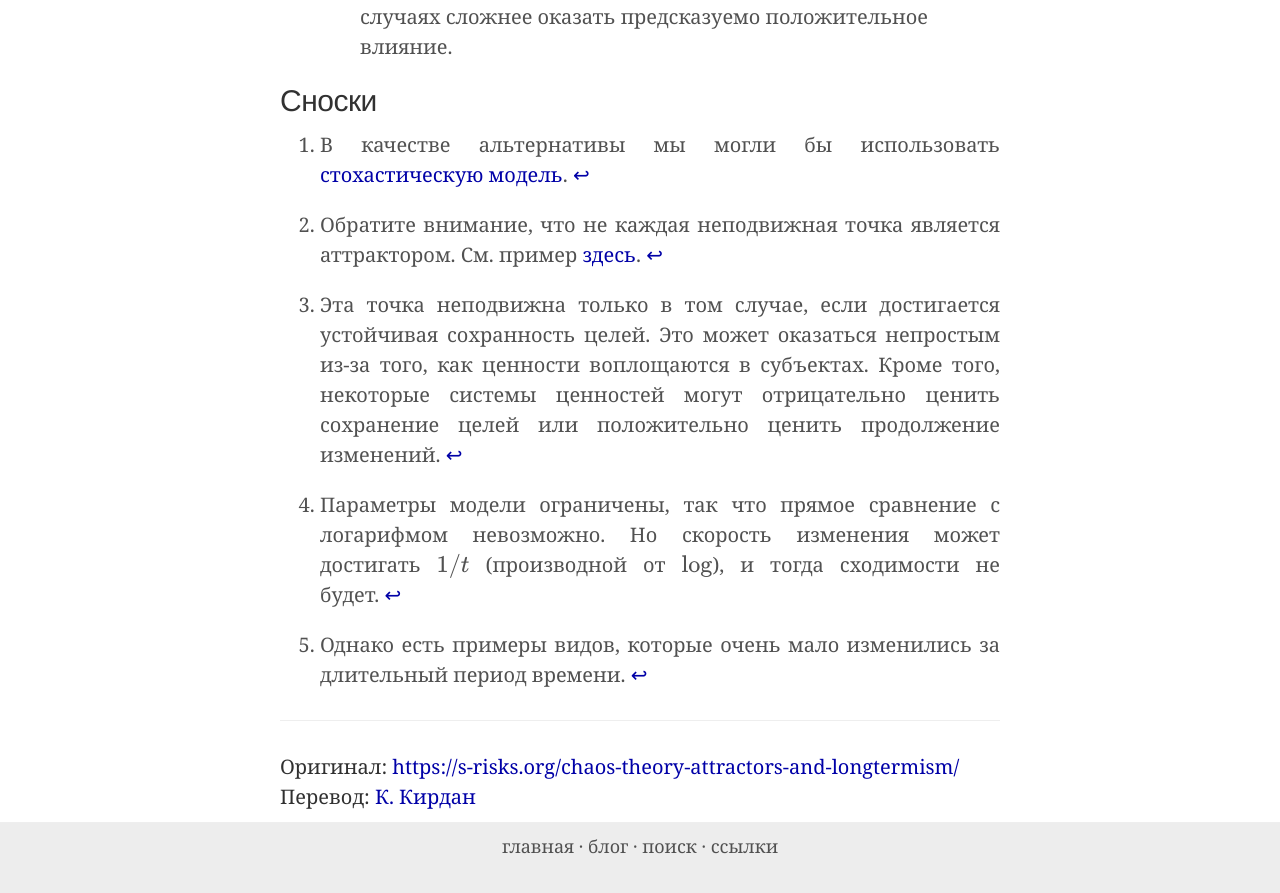
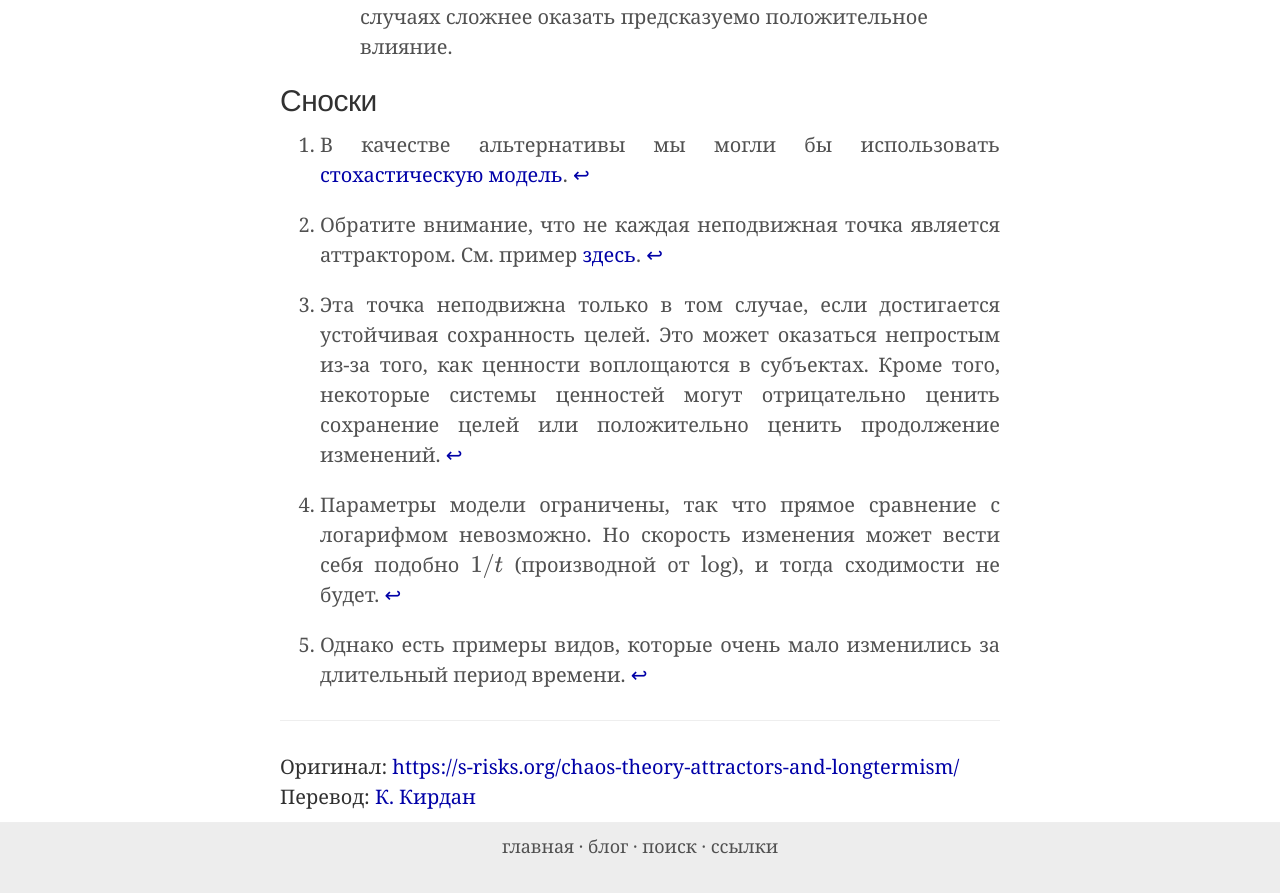
Before and after one commit to ReducingSuffering/reducingsuffering.github.io, a Jekyll site: the page built from _articles/tobias-baumann-chaos-theory-attractors-and-longtermism.md, in a window 1280 px wide and 900 px high, scrolled down 6571 px. Shown: the top 893 px of the window. Built offline with Jekyll 4.4.1, drawn with Linux system fonts in a browser that asks for light colours; formulas are drawn with MathJax 3.

Commit message:
Update tobias-baumann-chaos-theory-attractors-and-longtermism.md

```diff
--- a/_articles/tobias-baumann-chaos-theory-attractors-and-longtermism.md
+++ b/_articles/tobias-baumann-chaos-theory-attractors-and-longtermism.md
@@ -78,5 +78,5 @@ math: true
 [^1]: В качестве альтернативы мы могли бы использовать [стохастическую модель](https://en.wikipedia.org/wiki/Random_field).
 [^2]: Обратите внимание, что не каждая неподвижная точка является аттрактором. См. пример [здесь](https://en.wikipedia.org/wiki/Attractor#Fixed_point).
 [^3]: Эта точка неподвижна только в том случае, если достигается устойчивая сохранность целей. Это может оказаться непростым из-за того, как ценности воплощаются в субъектах. Кроме того, некоторые системы ценностей могут отрицательно ценить сохранение целей или положительно ценить продолжение изменений.
-[^4]: Параметры модели ограничены, так что прямое сравнение с логарифмом невозможно. Но скорость изменения может достигать $1/t$ (производной от $\log$), и тогда сходимости не будет.
+[^4]: Параметры модели ограничены, так что прямое сравнение с логарифмом невозможно. Но скорость изменения может вести себя подобно $1/t$ (производной от $\log$), и тогда сходимости не будет.
 [^5]: Однако есть примеры видов, которые очень мало изменились за длительный период времени.
```
